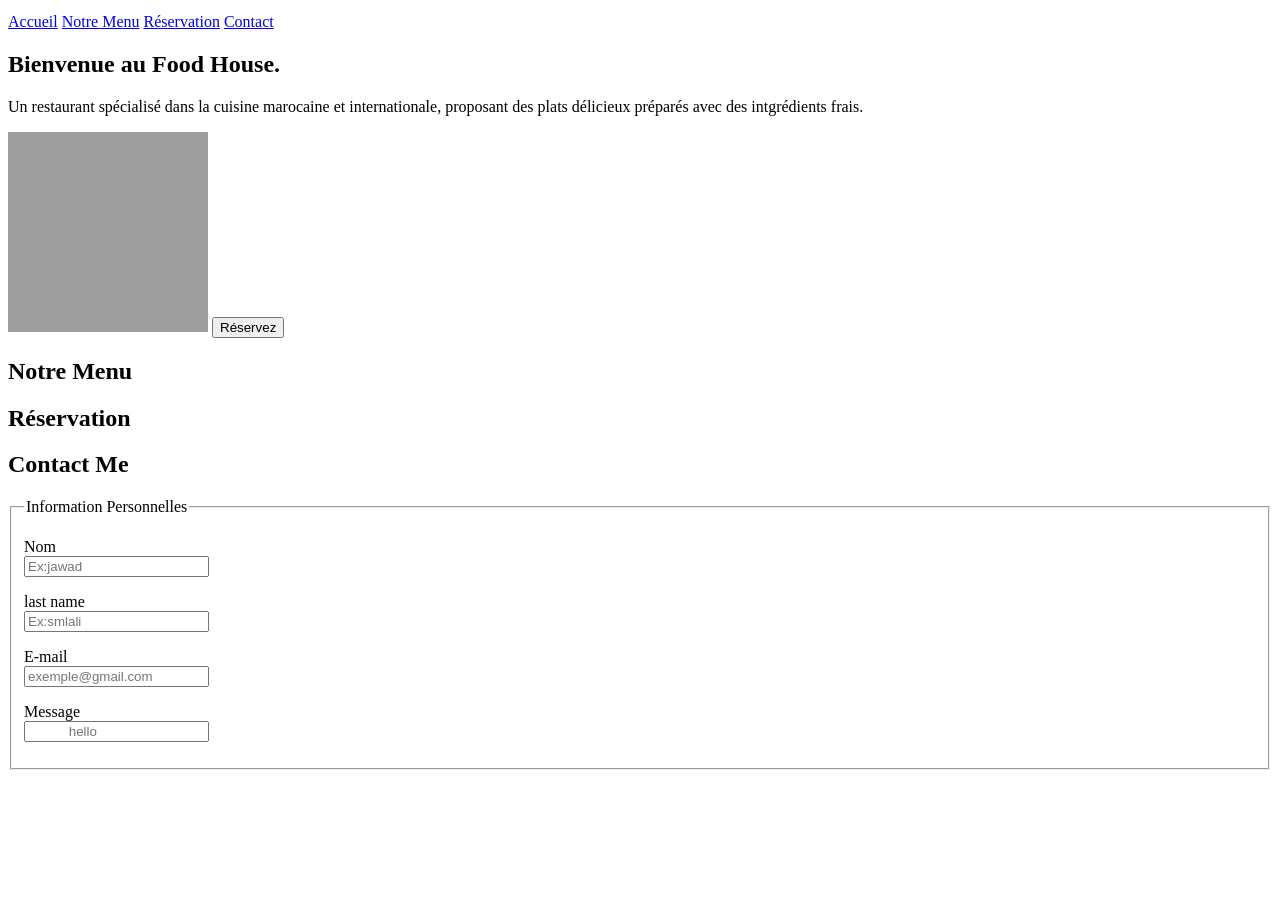
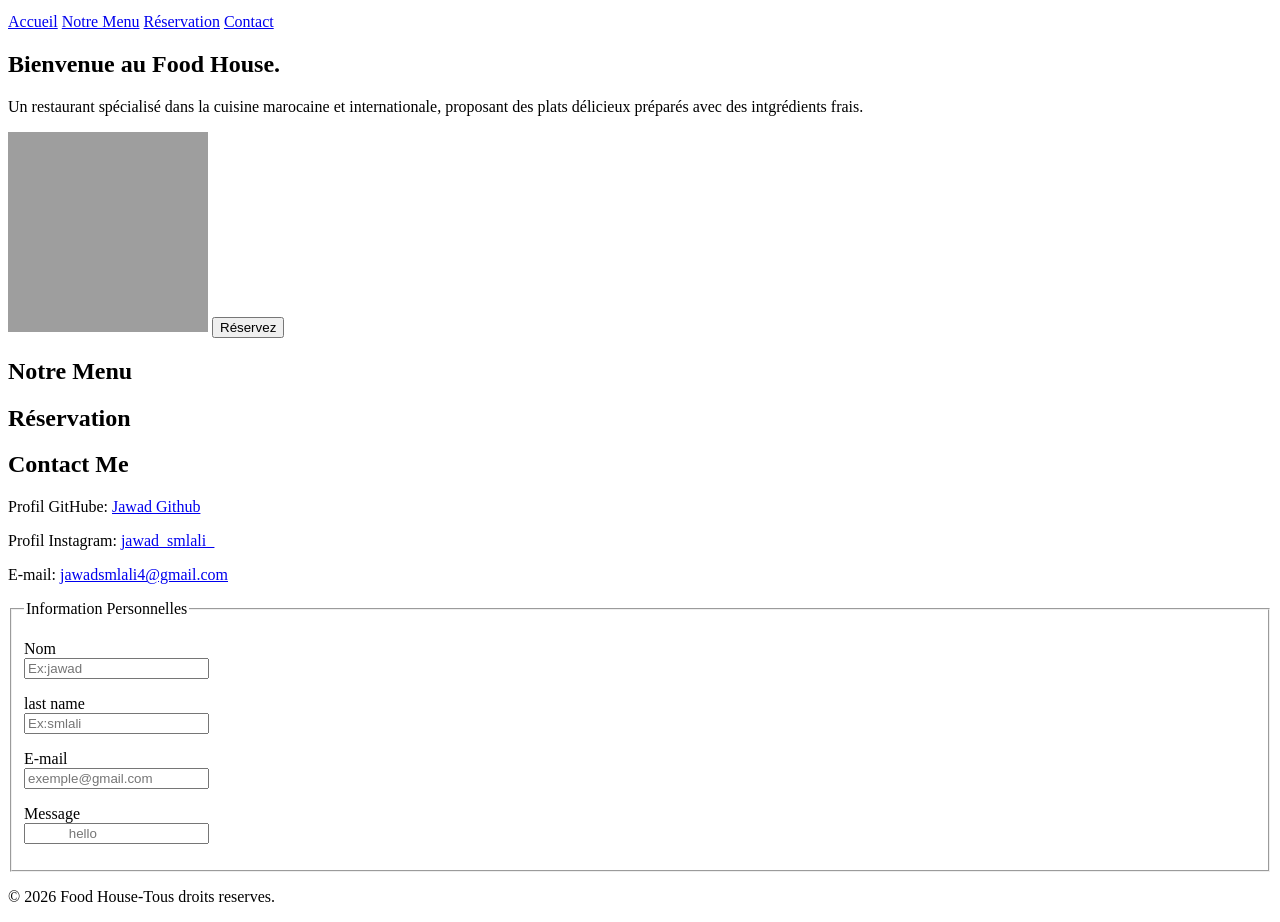
Before and after one commit to jawadsmlali4-prog/Food-House, a plain HTML site: page index.html in a window 1280 px wide. Shown: the part 101-1023 px from the top of the page. Before the commit the page ends 879 px from the top, so only its background shows below. Drawn offline with Linux system fonts and the light colour scheme; grey boxes are pictures that could not be loaded.

Commit message:
Update index.html

```diff
--- a/index.html
+++ b/index.html
@@ -3,9 +3,8 @@
 <head>
     <meta charset="UTF-8">
     <meta name="viewport" content="width=device-width, initial-scale=1.0">
-    <meta name="description" content="CV de Jawad Smlali - Étudiant en développement web passionné par la programmation.">
     <meta name="author" content="Jawad Smlali">
-    <title>CV - Jawad Smlali</title>
+    <title>Food House</title>
 
     <!-- ربط ملف CSS الخارجي -->
     <link rel="stylesheet" href="style.css">
@@ -45,6 +44,10 @@
     <!-- CONTACT -->
     <section id ="contact">
       <h2>Contact Me</h2>
+      <p>Profil GitHube: <a href="https://github.com/jawadsmlali4-prog">Jawad Github</a></p>
+      <p>Profil Instagram: <a href="https://www.instagram.com/jawad_smlali_?lqvp=MXhubGt0a2RjOXMyZg==">jawad_smlali_</a></p>
+      <p>E-mail: <a href="jawadsmlali4@gmail.com">jawadsmlali4@gmail.com</a></p>
+
 
     </section>
     <!-- INFO-PERSONNELLES -->
@@ -58,5 +61,9 @@
       </fieldset>
 
   </main>
+  <!-- FOOTER -->
+  <footer>
+    <p>&copy; 2026 Food House-Tous droits reserves.</p>
+  </footer>
 </body>
 </html>
```
